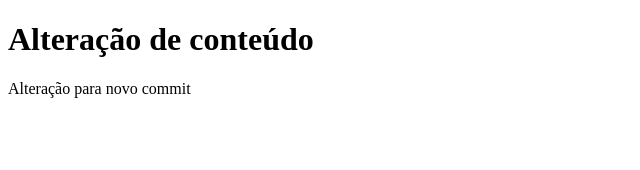
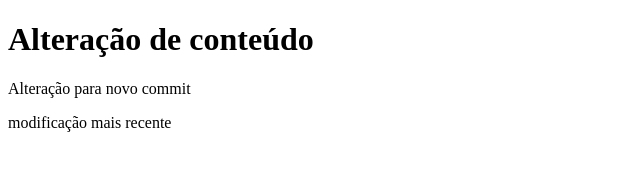
Before and after one commit to Kell-C/gama-no-github, a plain HTML site: page index.html in a window 1280 px wide. Shown: the whole page, without its empty margins (0-640 px from the left). Drawn offline with Linux system fonts and the light colour scheme.

Commit message:
arquivos index e readme atualizados

```diff
--- a/index.html
+++ b/index.html
@@ -9,5 +9,6 @@
   <body>
     <h1>Alteração de conteúdo</h1>
     <p>Alteração para novo commit</p>
+    <p>modificação mais recente</p>
   </body>
 </html>
```
Also changed, not shown: 1 other file.
